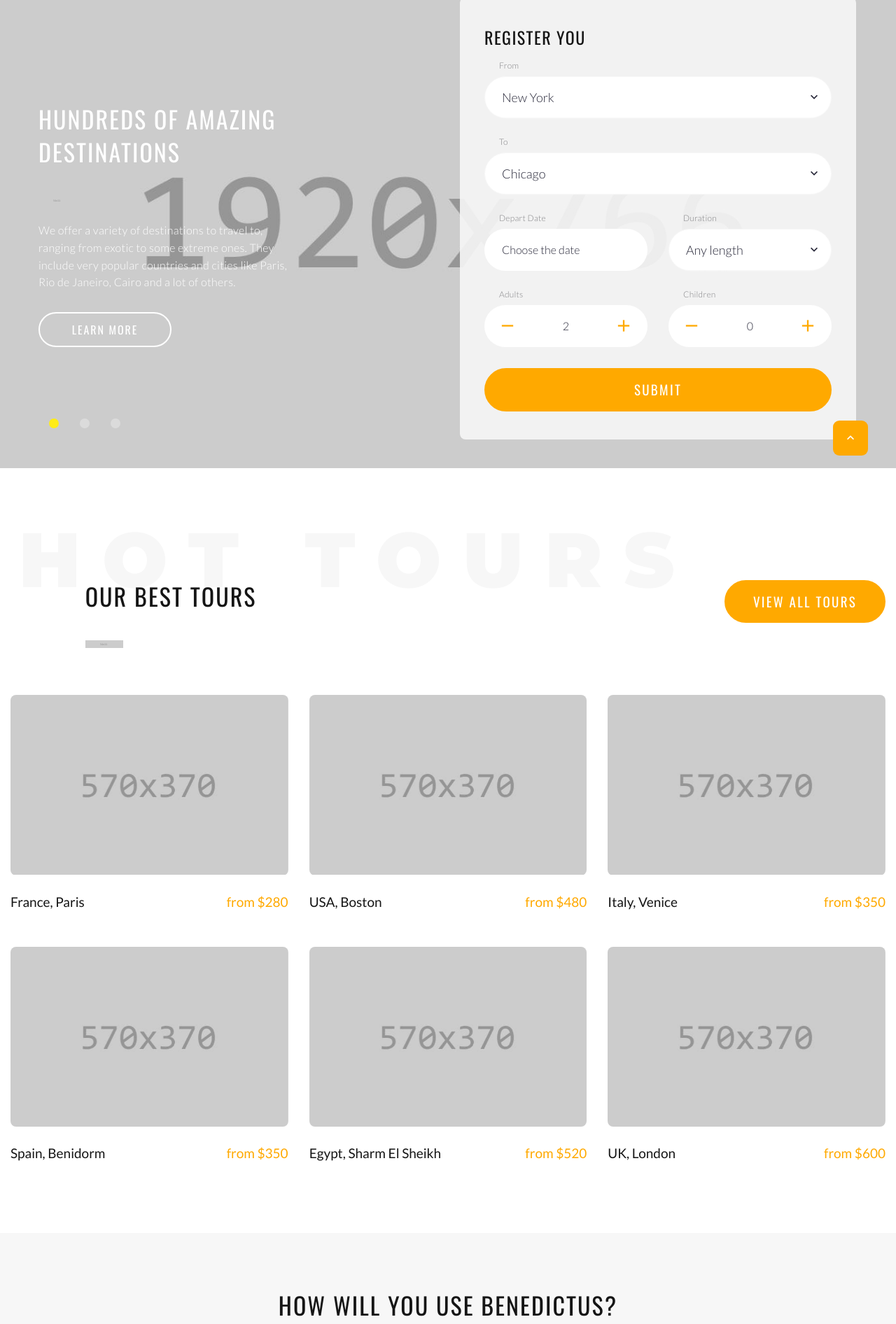
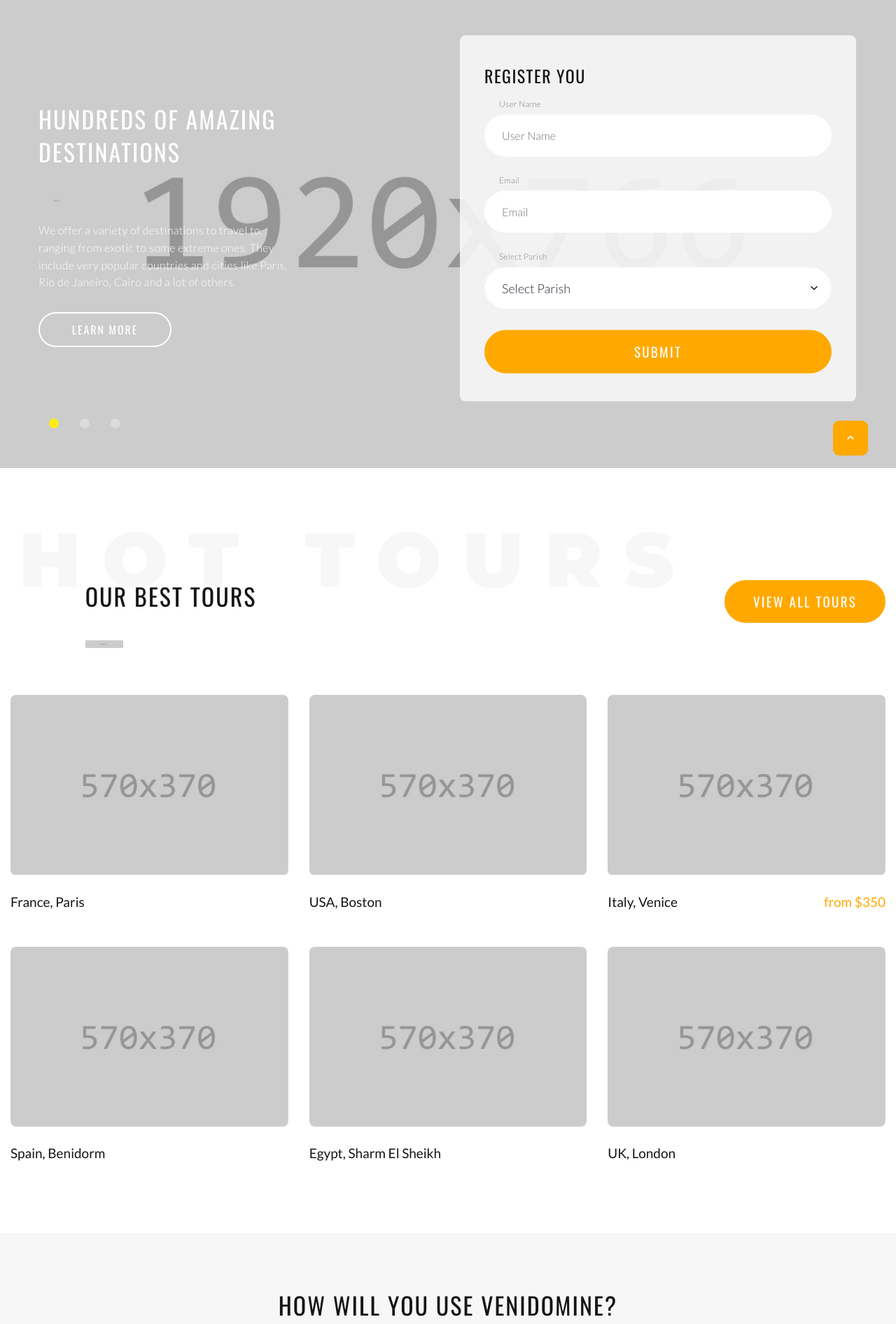
Before and after one commit to bitcode-sandhya-gurav/Site, a plain HTML site: page index.html in a window 1280 px wide. Shown: the part 209-2101 px from the top of the page at 70% size. Drawn offline with nearby package versions, Linux system fonts and the light colour scheme.

Commit message:
Changes added

```diff
--- a/index.html
+++ b/index.html
@@ -228,66 +228,32 @@
                 <form class="rd-mailform form-fix">
                   <div class="row row-20 row-fix">
                     <div class="col-sm-12">
-                      <label class="form-label-outside">From</label>
+                      <label class="form-label-outside">User Name</label>
                       <div class="form-wrap form-wrap-inline">
-                        <select class="form-input select-filter" data-placeholder="All"
-                          data-minimum-results-for-search="Infinity" name="city">
-                          <option value="1">New York</option>
-                          <option value="2">Lisbon</option>
-                          <option value="3">Stockholm</option>
-                        </select>
+                       <input type="text" class="form-input " name="userName" placeholder="User Name"/>
+                      </div>
+                    </div>
+
+                    <div class="col-sm-12">
+                      <label class="form-label-outside">Email</label>
+                      <div class="form-wrap form-wrap-inline">
+                         <input type="email" class="form-input " name="email" placeholder="Email"/>
                       </div>
                     </div>
                     <div class="col-sm-12">
-                      <label class="form-label-outside">To</label>
-                      <div class="form-wrap form-wrap-inline">
-                        <select class="form-input select-filter" data-placeholder="All"
-                          data-minimum-results-for-search="Infinity" name="city">
-                          <option value="1">Chicago</option>
-                          <option value="2">Madrid</option>
-                          <option value="3">Paris</option>
-                        </select>
-                      </div>
-                    </div>
-                    <div class="col-sm-12 col-lg-6">
-                      <label class="form-label-outside">Depart Date</label>
-                      <div class="form-wrap form-wrap-validation">
-                        <!-- Select -->
-                        <input class="form-input" id="dateForm" name="date" type="text" data-time-picker="date">
-                        <label class="form-label" for="dateForm">Choose the date</label>
-                        <!--select.form-input.select-filter(data-placeholder="All", data-minimum-results-for-search="Infinity",  name='city')-->
-                        <!--  option(value="1") Choose the date-->
-                        <!--  option(value="2") Primary-->
-                        <!--  option(value="3") Middle-->
-                      </div>
-                    </div>
-                    <div class="col-sm-12 col-lg-6">
-                      <label class="form-label-outside">Duration</label>
+                      <label class="form-label-outside">Select Parish</label>
                       <div class="form-wrap form-wrap-validation">
                         <!-- Select 2-->
                         <select class="form-input select-filter" data-placeholder="All"
-                          data-minimum-results-for-search="Infinity" name="city">
-                          <option value="1">Any length</option>
+                          data-minimum-results-for-search="Infinity" name="Parish">
+                          <option value="1">Select Parish</option>
                           <option value="2">2 days</option>
                           <option value="3">3 days</option>
                           <option value="4">4 days</option>
                         </select>
                       </div>
                     </div>
-                    <div class="col-lg-6">
-                      <label class="form-label-outside">Adults</label>
-                      <div class="form-wrap form-wrap-modern">
-                        <input class="form-input input-append" id="form-element-stepper" type="number" min="0" max="300"
-                          value="2">
-                      </div>
-                    </div>
-                    <div class="col-lg-6">
-                      <label class="form-label-outside">Children</label>
-                      <div class="form-wrap form-wrap-modern">
-                        <input class="form-input input-append" id="form-element-stepper-1" type="number" min="0"
-                          max="300" value="0">
-                      </div>
-                    </div>
+
                   </div>
                   <div class="form-wrap form-button">
                     <button class="button button-block button-secondary" type="submit">Submit</button>
@@ -323,8 +289,7 @@
                     href="#">learn more</a></div>
               </div>
               <div class="event-default-inner">
-                <h5><a class="event-default-title" href="#">France, Paris</a></h5><span class="heading-5">from
-                  $280</span>
+                <h5><a class="event-default-title" href="#">France, Paris</a></h5>
               </div>
             </article>
           </div>
@@ -338,7 +303,7 @@
                     href="#">learn more</a></div>
               </div>
               <div class="event-default-inner">
-                <h5><a class="event-default-title" href="#">USA, Boston</a></h5><span class="heading-5">from $480</span>
+                <h5><a class="event-default-title" href="#">USA, Boston</a></h5>
               </div>
             </article>
           </div>
@@ -367,8 +332,7 @@
                     href="#">learn more</a></div>
               </div>
               <div class="event-default-inner">
-                <h5><a class="event-default-title" href="#">Spain, Benidorm</a></h5><span class="heading-5">from
-                  $350</span>
+                <h5><a class="event-default-title" href="#">Spain, Benidorm</a></h5>
               </div>
             </article>
           </div>
@@ -382,8 +346,7 @@
                     href="#">learn more</a></div>
               </div>
               <div class="event-default-inner">
-                <h5><a class="event-default-title" href="#">Egypt, Sharm El Sheikh</a></h5><span class="heading-5">from
-                  $520</span>
+                <h5><a class="event-default-title" href="#">Egypt, Sharm El Sheikh</a></h5>
               </div>
             </article>
           </div>
@@ -397,7 +360,7 @@
                     href="#">learn more</a></div>
               </div>
               <div class="event-default-inner">
-                <h5><a class="event-default-title" href="#">UK, London</a></h5><span class="heading-5">from $600</span>
+                <h5><a class="event-default-title" href="#">UK, London</a></h5>
               </div>
             </article>
           </div>
@@ -408,7 +371,7 @@
     <!-- our advantages-->
     <section class="section section-lg bg-gray-lighter novi-background bg-cover text-center">
       <div class="container container-wide">
-        <h3>How will you use Benedictus?</h3>
+        <h3>How will you use Venidomine?</h3>
         <div class="divider divider-decorate"></div>
         <div class="row row-50 justify-content-sm-center text-left">
           <div class="col-sm-10 col-md-6 col-xl-3">
@@ -426,7 +389,7 @@
               <div class="box-minimal-icon novi-icon mdi mdi-map"></div>
               <p class="big box-minimal-title">DAILY ROUTINE</p>
               <hr>
-              <div class="box-minimal-text text-spacing-sm">Begin and end each day with Benedictus. Whether praying with
+              <div class="box-minimal-text text-spacing-sm">Begin and end each day with Venidomine. Whether praying with
                 the daily devotions or reflecting on the classic meditation of the day, you will be nourished and
                 reaffirmed in your Faith.</div>
             </article>
@@ -436,9 +399,9 @@
               <div class="box-minimal-icon novi-icon mdi mdi-city"></div>
               <p class="big box-minimal-title">FAMILY FORMATION</p>
               <hr>
-              <div class="box-minimal-text text-spacing-sm">Share Benedictus mini-essays at the family dinner table with
+              <div class="box-minimal-text text-spacing-sm">Share Venidomine mini-essays at the family dinner table with
                 grace before meals. Give the gift of a subscription for a Baptism, Confirmation, First Communion,
-                Marriage, or Ordination.</div>
+                Marriage, or Ordination.,<br></div>
             </article>
           </div>
           <div class="col-sm-10 col-md-6 col-xl-3">
@@ -446,7 +409,7 @@
               <div class="box-minimal-icon novi-icon mdi mdi-beach"></div>
               <p class="big box-minimal-title">EVANGELIZE</p>
               <hr>
-              <div class="box-minimal-text text-spacing-sm">Use Benedictus to introduce someone to the ancient faith and
+              <div class="box-minimal-text text-spacing-sm">Use Venidomine to introduce someone to the ancient faith and
                 prayer of the Church in a simple, unintimidating way. Place take-home copies at church entrances for
                 newcomers. Share one with a co-worker.</div>
             </article>
```
Also changed, not shown: images/logo-default-208x46.png.
